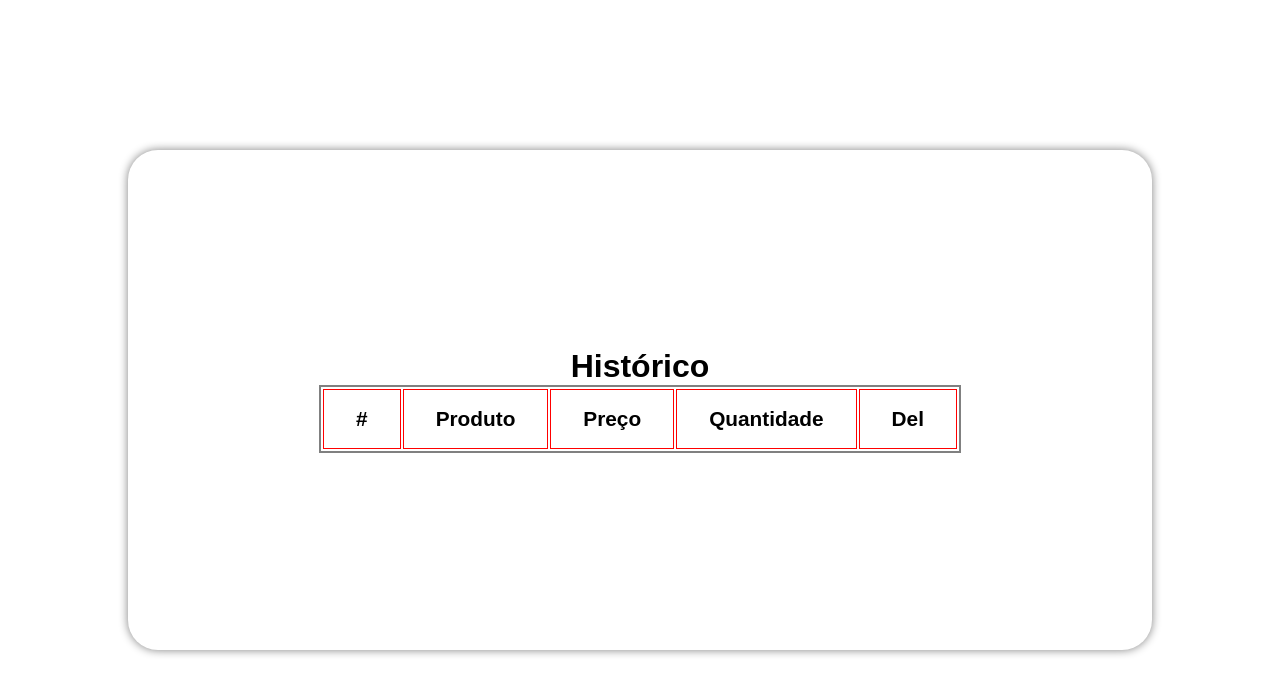
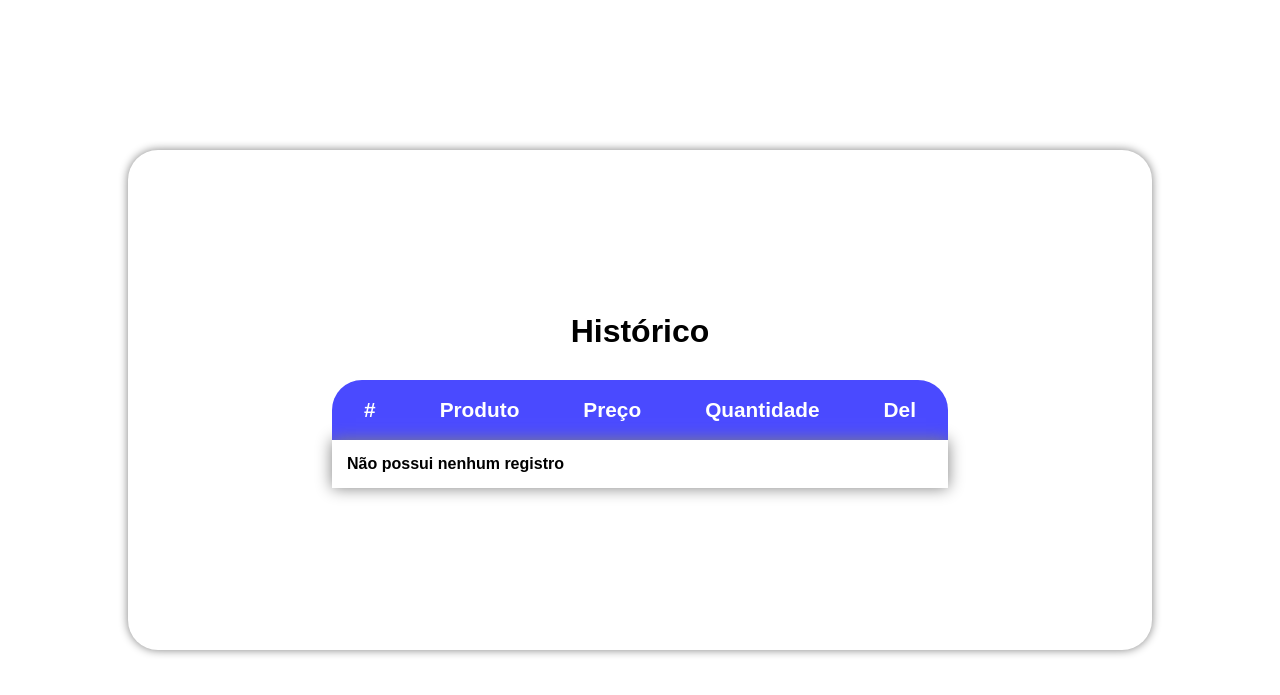
Before and after one commit to OtavioSites/test, a PHP site: page /admin.php in a window 1280 px wide. Shown: the top 695 px of the page. Run offline with PHP 8.4, Linux system fonts and the light colour scheme; lists and menus that the app fills with data are empty.

Commit message:
comit 22

```diff
--- a/admin.css
+++ b/admin.css
@@ -2,7 +2,7 @@
     margin: 0;
     padding: 0;
     box-sizing: border-box;
-    transition: all 0.5s;
+    transition: all 0.2s;
     font-family: Arial, Helvetica, sans-serif;
 }
 body{
@@ -18,7 +18,7 @@ body{
     display: flex;
     width: 80%;
     min-height: 500px;
-
+    gap: 30px;
     max-height: max-content;
     box-shadow: 0 0 10px 0 gray;
     border-radius: 30px;
@@ -27,23 +27,35 @@ body{
     flex-direction: column;
     justify-content: center;
     align-items: center;
+
 }
 table{
-
-
-    border: solid 2px gray;
-
 
 
 
 }
 
 #header{
-
+    color: white;
     width: 100%;
     height: max-content;
 
-    border: 2px solid green;
+
+
+}
+
+#header > tr{
+    background-color: rgb(74, 74, 255);
+
+
+
+
+}
+.head:nth-of-type(1){
+    border-top-left-radius: 30px;
+}
+.head:nth-of-type(5){
+    border-top-right-radius: 30px;
 }
 .head{
     width: max-content;
@@ -52,38 +64,42 @@ table{
     font-size: 1.3rem;
 
     height: 60px;
-    border: 1px red solid;
+
 }
 #content{
-
-    width: 100%;
+   box-shadow: 0 0 15px gray;
+}
 
 
 
-
-    border: 2px solid rgb(0, 85, 119);
-}
-
 .cont{
-
     width: max-content;
-
-
     font-size: 0.9rem;
     height: 10px;
-    border: 2px solid red;
+    padding: 20px;
+
+    box-shadow: 0px 1px 1px 0px gray;
+}
+.cont:nth-of-type(1){
+    border-top-left-radius: 7px;
+    border-bottom-left-radius: 7px;
+
+}
+.cont:nth-of-type(5){
+    border-top-right-radius: 7px;
+    border-bottom-right-radius: 7px;
 }
 button{
     width: 100px;
     height: 40px;
     font-size: 1.2rem;
-    border-radius: 10px;
+    border-radius: 5px;
     border: 0;
     cursor: pointer;
     color: white;
 
-    background-color: blue;
+    background-color: rgb(28, 28, 255);
     &:hover{
-        background-color: rgb(89, 89, 245);
+        background-color: rgb(64, 64, 255);
     }
 }
--- a/admin.js
+++ b/admin.js
@@ -3,7 +3,7 @@ try {
 
  botao.forEach((e) => {
 
-    e.addEventListener("click", function(event){
+    e.addEventListener("pointerup", function(event){
 
         let indiceBtn =  event.target;
         let indice = Array.from(botao).indexOf(indiceBtn);
--- a/admin.php
+++ b/admin.php
@@ -15,7 +15,7 @@
     <div id="container">
         <h1>Histórico</h1>
 
-        <table border='2'>
+        <table cellspacing='0'>
             <thead id="header">
             <tr>
             <th class="head">#</th>
@@ -35,7 +35,7 @@
                     $dados = json_decode($conteudoJson, true);
                 }
 
-
+                if($dados && count($dados) > 0){
                 foreach($dados as $indice => $usuario){
                     echo "
                     <tr>
@@ -46,6 +46,9 @@
                     <td class='cont' rowspan='1'><form action='testPHP.php' method='POST'><button type='submit'>Deletar</button></form></td></tr>";
 
                 };
+            }else{
+                echo "<td colspan='5' style='font-weight: bolder; padding: 15px;'>Não possui nenhum registro</td>";
+            }
 
 
 
--- a/user.php
+++ b/user.php
@@ -44,6 +44,10 @@
 
 }
 preco.addEventListener("blur", function(){
+    preco.value = regex(preco)
+
+})
+preco.addEventListener("input", function(){
     preco.value = regex(preco)
 
 })
```
Also changed, not shown: salvar.php (+11 -2 lines).
